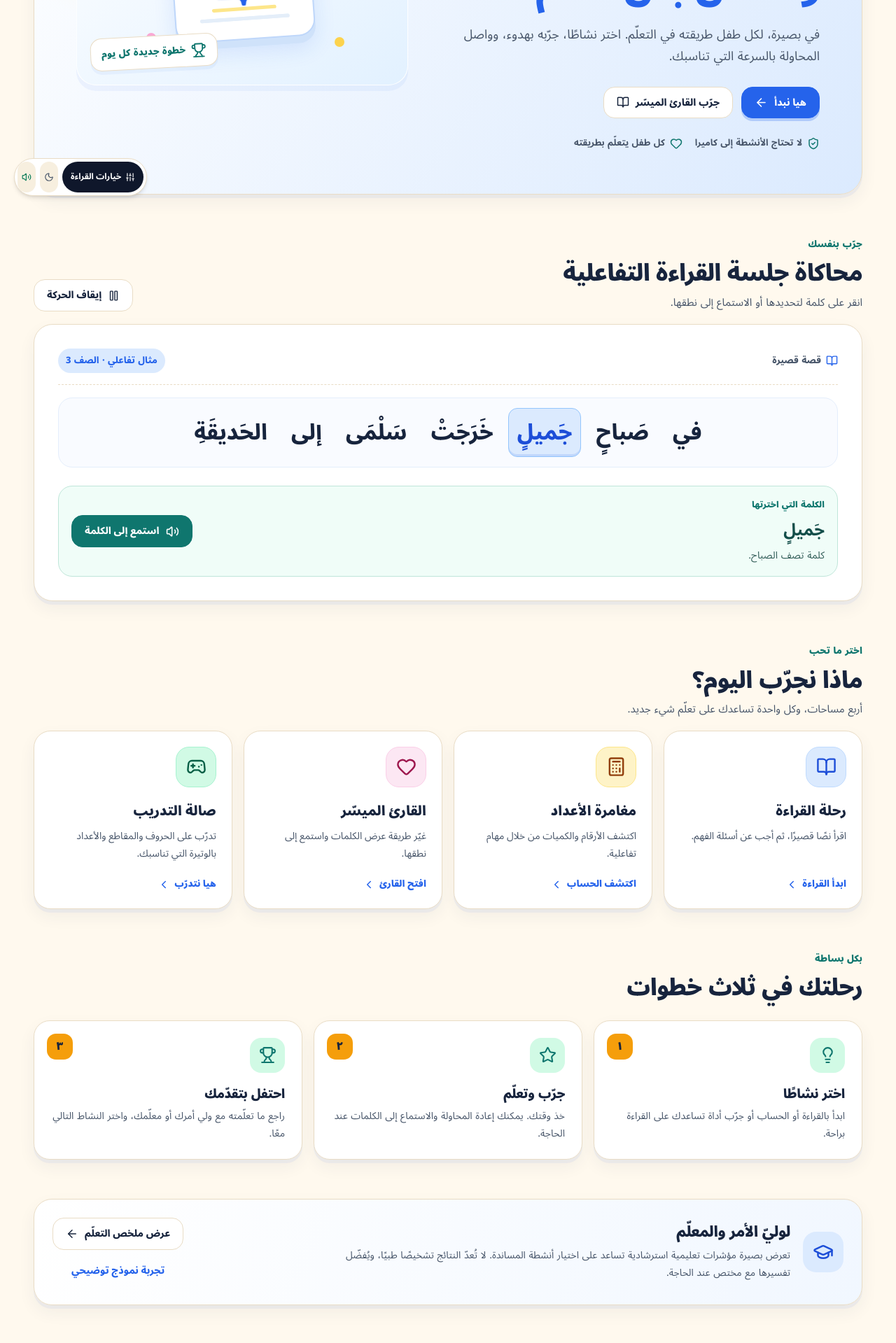
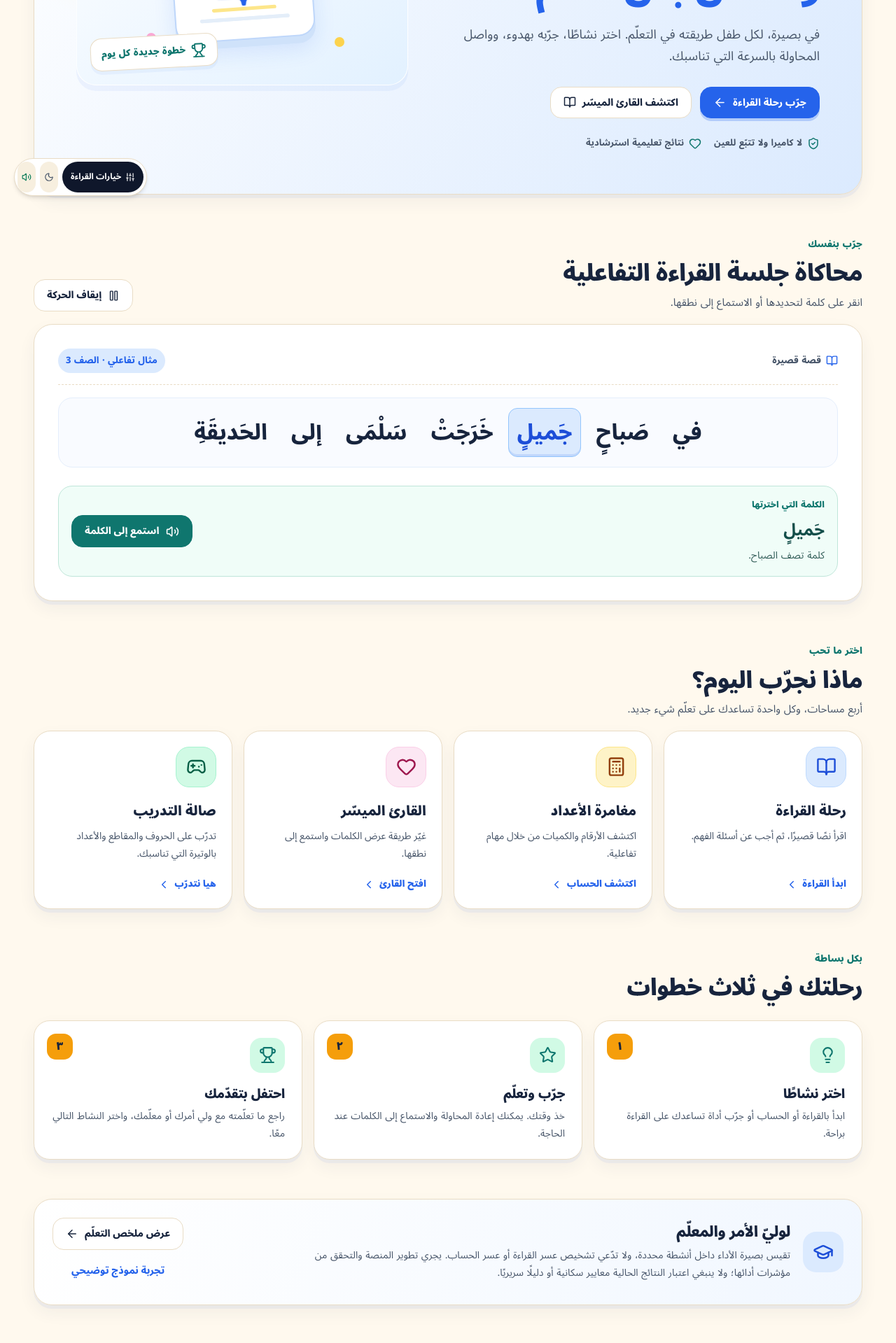
Before and after one commit to DeshaDev/De1, a React (Vite) app: page / in a window 1280 px wide. Shown: the part 500-2419 px from the top of the page at 70% size. Built offline with nearby package versions, Linux system fonts and the light colour scheme.

Commit message:
copy(home): refine Arabic product positioning and limitations

```diff
--- a/src/components/HomeLandingView.tsx
+++ b/src/components/HomeLandingView.tsx
@@ -28,7 +28,8 @@ export type AppTabId =
   | 'adaptive-reader'
   | 'dashboard'
   | 'algorithms-lab'
-  | 'privacy';
+  | 'privacy'
+  | 'terms';
 
 interface HomeLandingViewProps {
   students: StudentRecord[];
@@ -165,7 +166,7 @@ export const HomeLandingView: React.FC<HomeLandingViewProps> = ({
               className="baseera-primary-action"
               onClick={() => onNavigateTab('eye-lab')}
             >
-              هيا نبدأ
+              جرّب رحلة القراءة
               <ArrowLeft aria-hidden="true" size={19} />
             </button>
             <button
@@ -173,13 +174,13 @@ export const HomeLandingView: React.FC<HomeLandingViewProps> = ({
               className="baseera-secondary-action"
               onClick={() => onNavigateTab('adaptive-reader')}
             >
-              جرّب القارئ الميسّر
+              اكتشف القارئ الميسّر
               <BookOpen aria-hidden="true" size={18} />
             </button>
           </div>
           <div className="baseera-promise-row" aria-label="مميزات بصيرة">
-            <span><ShieldCheck aria-hidden="true" size={18} /> لا تحتاج الأنشطة إلى كاميرا</span>
-            <span><Heart aria-hidden="true" size={18} /> كل طفل يتعلّم بطريقته</span>
+            <span><ShieldCheck aria-hidden="true" size={18} /> لا كاميرا ولا تتبّع للعين</span>
+            <span><Heart aria-hidden="true" size={18} /> نتائج تعليمية استرشادية</span>
           </div>
         </div>
 
@@ -328,8 +329,7 @@ export const HomeLandingView: React.FC<HomeLandingViewProps> = ({
         <div className="baseera-family-copy">
           <h2 id="baseera-family-title">لوليّ الأمر والمعلّم</h2>
           <p>
-            تعرض بصيرة مؤشرات تعليمية استرشادية تساعد على اختيار أنشطة المساندة.
-            لا تُعدّ النتائج تشخيصًا طبيًا، ويُفضّل تفسيرها مع مختص عند الحاجة.
+            تقيس بصيرة الأداء داخل أنشطة محددة، ولا تدّعي تشخيص عسر القراءة أو عسر الحساب. يجري تطوير المنصة والتحقق من مؤشرات أدائها؛ ولا ينبغي اعتبار النتائج الحالية معايير سكانية أو دليلًا سريريًا.
           </p>
         </div>
         <div className="baseera-family-actions">
```
